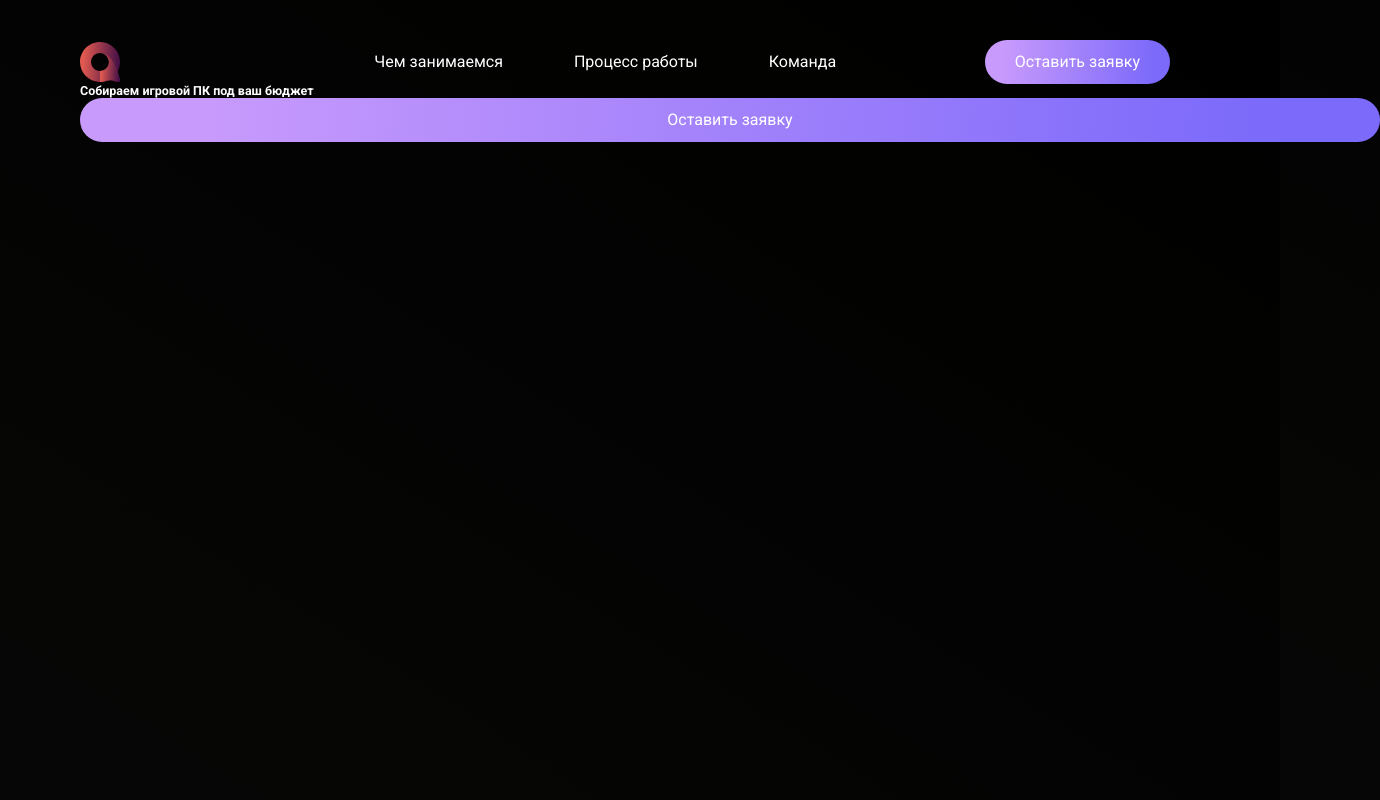
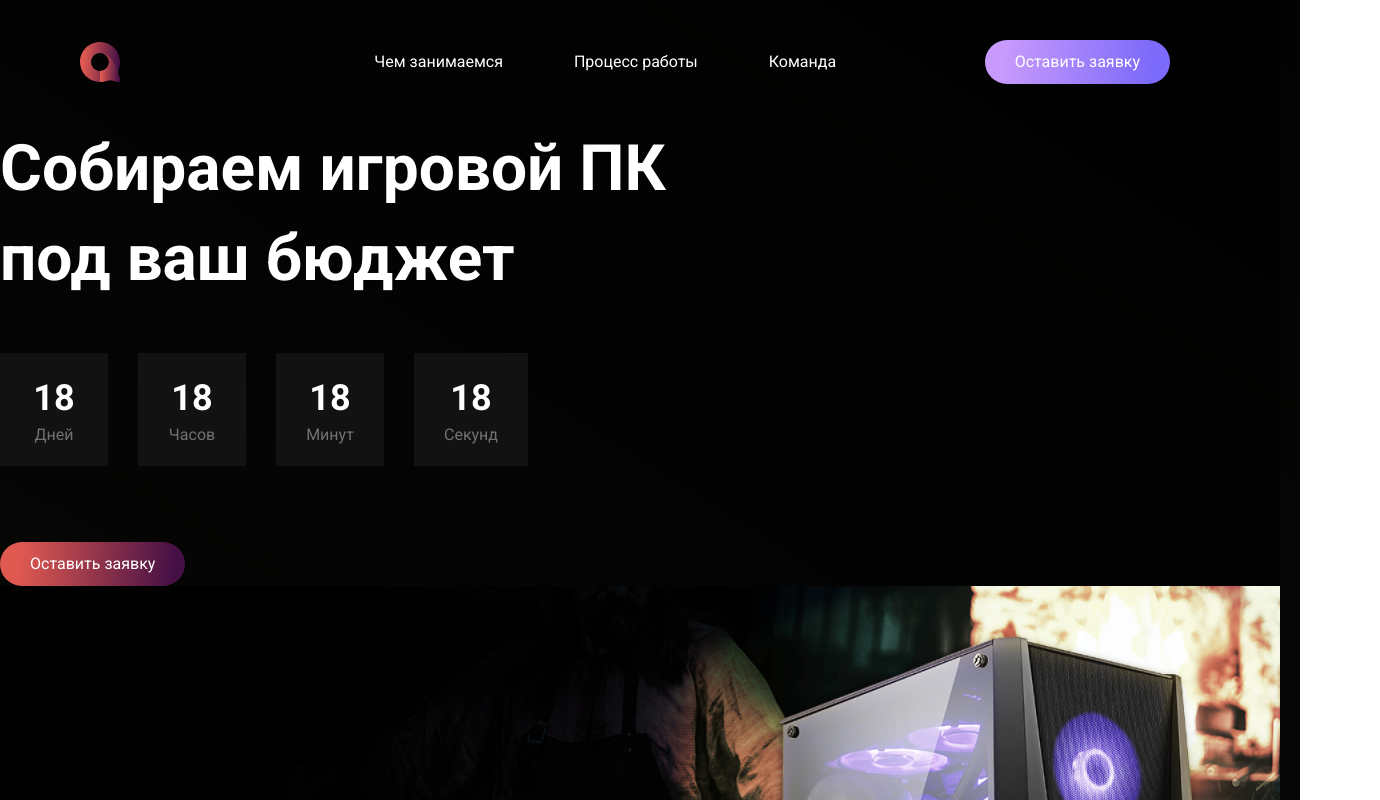
Before and after one commit to Shaktyka/pc_assemb, a plain HTML site: page index.html in a window 1280 px wide. Shown: the top 800 px of the page, 1380 px wide, since content can reach past the window. Drawn offline with Linux system fonts and the light colour scheme.

Commit message:
Добавляет разметку и стили модуля Hero

```diff
--- a/css/style.css
+++ b/css/style.css
@@ -28,7 +28,7 @@ img {
     flex-shrink: 0;
 }
 
-ul {
+ol, ul {
     list-style: none;
     margin: 0;
     padding: 0;
@@ -60,6 +60,10 @@ button, input {
 
     font-size: 1.6rem;
     line-height: 150%;
+}
+
+.btn--red {
+    background: linear-gradient(94.78deg, #DF5950 11.19%, #451046 93.72%);
 }
 
 /* Header */
@@ -102,3 +106,51 @@ button, input {
     font-size: 1.6rem;
     line-height: 150%;
 }
+
+/* Hero */
+
+.hero__title {
+    max-width: 740px;
+    font-weight: 700;
+    font-size: 6.4rem;
+    line-height: 140%;
+    margin-bottom: 5rem;
+}
+
+.hero__timer {
+    margin-bottom: 7.6rem;
+}
+
+.timer {
+    display: flex;
+    flex-wrap: wrap;
+}
+
+.timer__item {
+    display: flex;
+    flex-direction: column;
+    align-items: center;
+    min-width: 10.8rem;
+    padding: 2rem 3rem;
+    background-color: #121212;
+}
+
+.timer__item:not(:last-child) {
+    margin-right: 3rem;
+}
+
+.timer__amount {
+    font-weight: 700;
+    font-size: 3.6rem;
+    line-height: 140%;
+}
+
+.timer__unit {
+    font-size: 1.6rem;
+    line-height: 140%;
+    opacity: 0.4;
+}
+
+.hero .request {
+    display: inline-block;
+}
--- a/index.html
+++ b/index.html
@@ -36,21 +36,40 @@
                 </a>
             </div>
         </div>
+    </header>
+    <main class="main">
+        <!-- Промо-экран -->
         <section class="hero">
             <div class="container">
                 <div class="hero__wrap">
                     <h1 class="hero__title">Собираем игровой ПК под ваш бюджет</h1>
-                    <div class="timer">
-
-                    </div>
-                    <a href="#" class="btn request hero__request">
+                    <ol class="timer hero__timer">
+                        <li class="timer__item">
+                            <span class="timer__amount">18</span>
+                            <span class="timer__unit">Дней</span>
+                        </li>
+                        <li class="timer__item">
+                            <span class="timer__amount">18</span>
+                            <span class="timer__unit">Часов</span>
+                        </li>
+                        <li class="timer__item">
+                            <span class="timer__amount">18</span>
+                            <span class="timer__unit">Минут</span>
+                        </li>
+                        <li class="timer__item">
+                            <span class="timer__amount">18</span>
+                            <span class="timer__unit">Секунд</span>
+                        </li>
+                    </ol>
+                    <a href="#" class="btn btn--red request hero__request">
                         Оставить заявку
                     </a>
                 </div>
             </div>
+            <div class="hero__background">
+                <img src="img/main-screen__bgc.jpeg" alt="">
+            </div>
         </section>
-    </header>
-    <main class="main">
         <!-- Чем мы занимаемся -->
         <section class="about">
             <div class="container">
```
